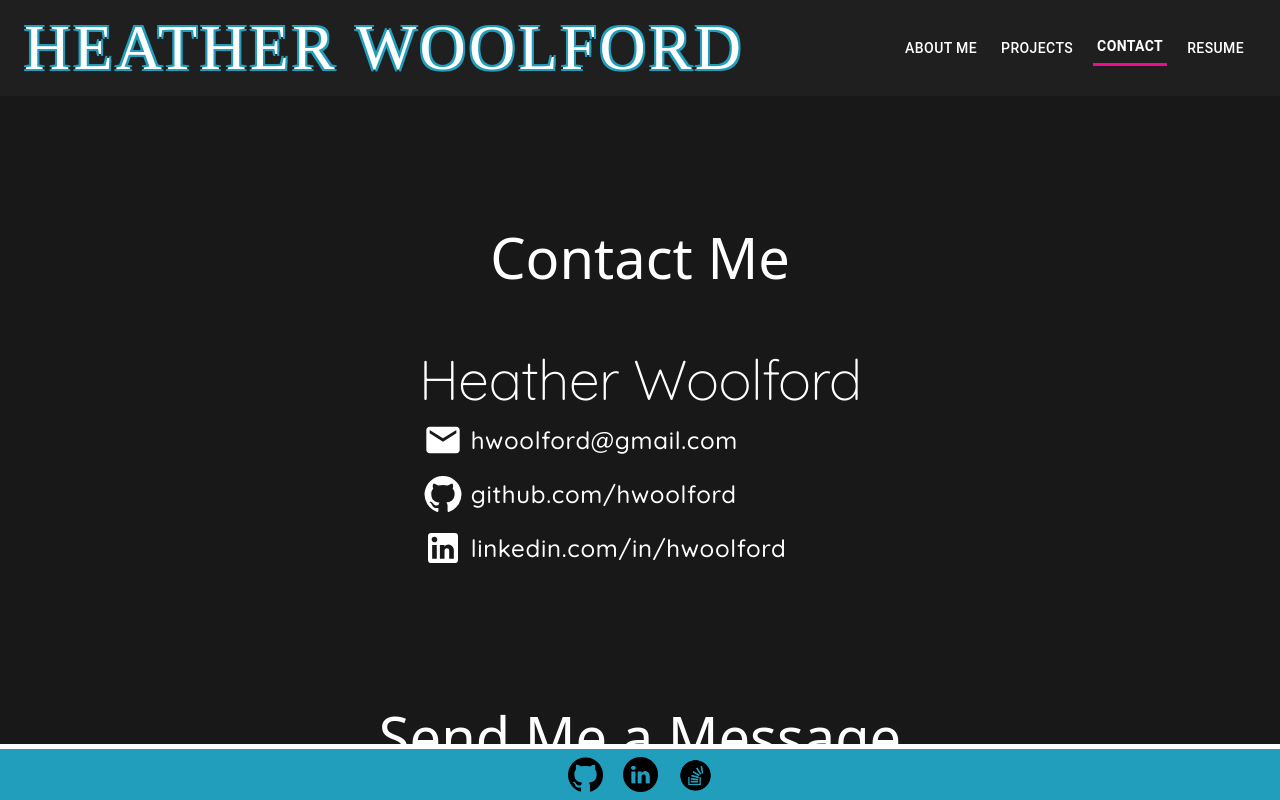
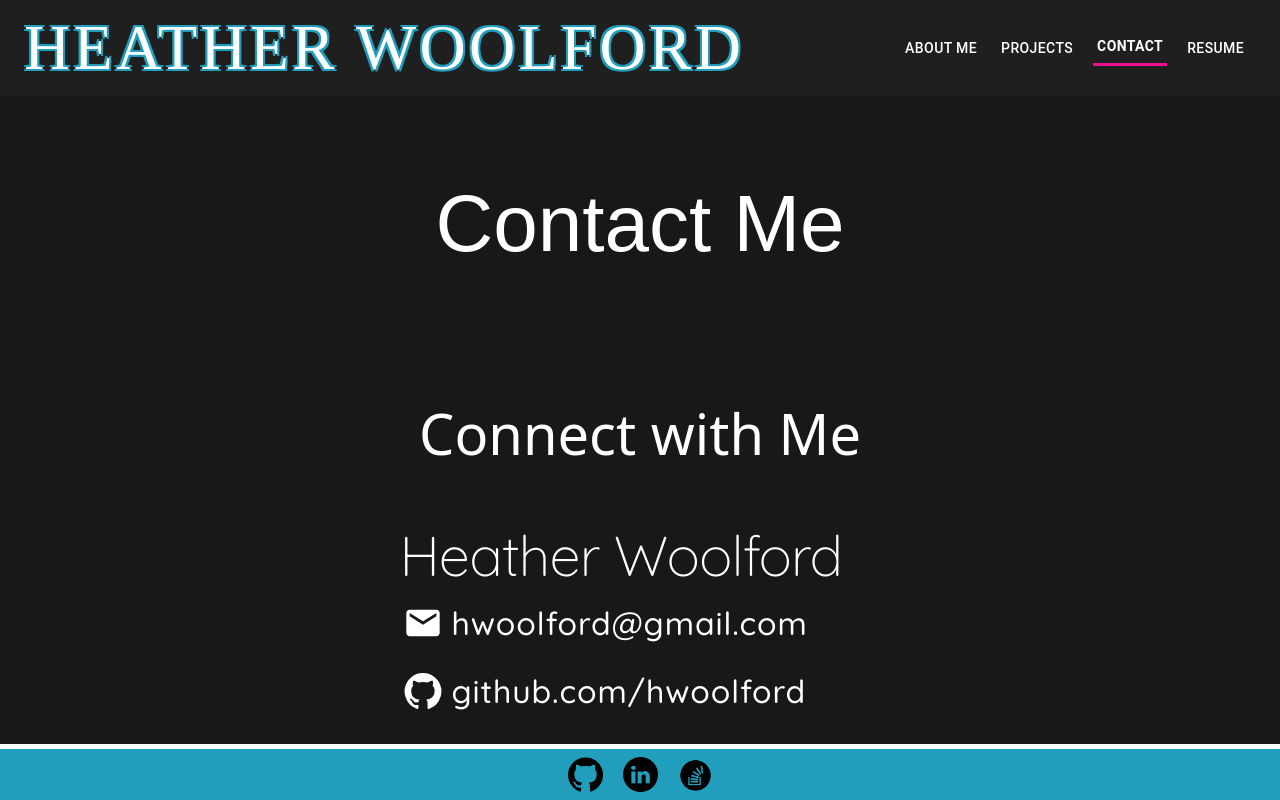
Before and after one commit to hwoolford/Portfolio, a React (Vite) app: page /contact in a window 1280 px wide. Shown: the top 800 px of the page. Built offline with nearby package versions, Linux system fonts and the light colour scheme; a web font is replaced by a local one.

Commit message:
Updated contact page

```diff
--- a/src/components/ContactForm.css
+++ b/src/components/ContactForm.css
@@ -7,7 +7,6 @@
     color: white;
     font-size: 3.5rem;
     padding-bottom: 3rem;
-    padding-top: 8rem;
 }
 
 .form {
--- a/src/components/ContactInfo.css
+++ b/src/components/ContactInfo.css
@@ -1,6 +1,6 @@
 .contact-details {
     color: white !important;
-    font-size: 1.5rem !important;
+    font-size: 2rem !important;
     font-family: "Quicksand", sans-serif !important;
     text-transform: none !important;
 }
@@ -9,6 +9,5 @@
     text-align: center;
     color: white;
     font-size: 3.5rem;
-    padding-top: 8rem;
     padding-bottom: 3rem;
 }
--- a/src/components/ContactInfo.jsx
+++ b/src/components/ContactInfo.jsx
@@ -5,15 +5,20 @@ import GitHubIcon from '@mui/icons-material/GitHub';
 import LinkedInIcon from '@mui/icons-material/LinkedIn';
 
 export default function ContactInfo() {
+    const email = 'hwoolford@gmail.com';
+    const github = 'https://github.com/hwoolford'
+    const linkdin= 'https://www.linkedin.com/in/hwoolford/'
   return (
     <div className="contact-info-holder">
-    <h2 className="contact-me">Contact Me</h2>
+    <h2 className="contact-me">Connect with Me</h2>
       <Typography variant="h1" fontSize="3.5rem" fontFamily="Quicksand">
         Heather Woolford
       </Typography>
       <Button
       className="contact-details"
         startIcon={<EmailIcon style={{ fontSize: "2.5rem" }} />}
+        component="a"
+      href={`mailto:${email}`}
       >
         hwoolford@gmail.com
       </Button>
@@ -21,14 +26,16 @@ export default function ContactInfo() {
       <Button
       className="contact-details"
         startIcon={<GitHubIcon style={{ fontSize: "2.5rem" }} />}
-      >
-        github.com/hwoolford
+        component="a"
+        href={github} target="_blank" rel="noreferrer" >
+       github.com/hwoolford
       </Button>
       <br />
       <Button
       className="contact-details"
         startIcon={<LinkedInIcon style={{ fontSize: "2.5rem" }} />}
-      >
+        component="a"
+        href={linkdin} target="_blank" rel="noreferrer">
         linkedin.com/in/hwoolford
       </Button>
     </div>
--- a/src/pages/Contact2.jsx
+++ b/src/pages/Contact2.jsx
@@ -4,7 +4,7 @@ import "./Contact2.css";
 export default function Contact2() {
   return (
     <>
-      {/* <h1 className="contact-info-title">Contact Me</h1> */}
+      <h1 className="contact-info-title">Contact Me</h1>
       <div className="contact-holder">
         <div className="contact-info">
           <ContactInfo />
```
